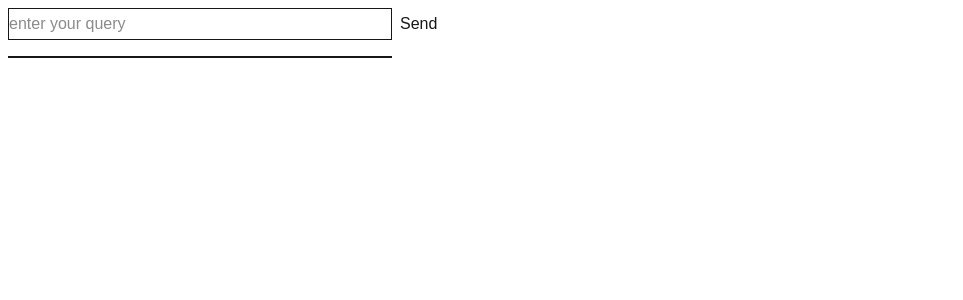
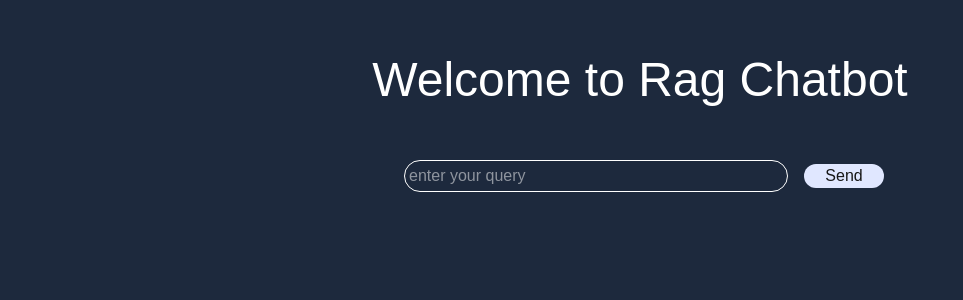
Before and after one commit to EshikaKumari0204/Chatbot-Project, a Next.js app: page /chatbox in a window 1280 px wide. Shown: the top 300 px of the page, without its empty margins (0-963 px from the left). Built offline with nearby package versions, Linux system fonts and the light colour scheme.

Commit message:
chatbot ready to be added with  rag

```diff
--- a/app/chatbox/page.jsx
+++ b/app/chatbox/page.jsx
@@ -1,20 +1,25 @@
 "use client"
 import ReactMarkdown from 'react-markdown'
 import { useState } from "react";
-import Loader from '@/components/loader';
+
 const chatbox=()=>{
   const [load,setload]=useState(false);
   const [message,setmessage]=useState("");
-  const [getans,setans]=useState("");
+  // const [getans,setans]=useState("");
+  const [chats,setchats]=useState([]);
   //get reply from ai
   const getreply=async()=>{
     if(!message.trim()){
       return ;
     }
+    //add the enterd query to the chat
+    const  newchat={sender:"user",text:message};
+    setchats((prev)=>[...prev,newchat]);
+
+  setload(true);
   //make api call
-  setload(true);
-  setans("");
-  try{const reply=await fetch("/api/chat",{
+  try{
+    const reply=await fetch("/api/chat",{
     method:"POST",
     headers:{
       "Content-Type":"text/plain"
@@ -23,21 +28,33 @@ const chatbox=()=>{
   })
   const response=await reply.text();
   //set the response
-  setans(response);
+
+  const botreply={sender:"bot",text:response};
+
+  setchats((prev)=>[...prev,botreply]);
    setmessage("");
 }catch(err){
   console.log("Error while fetching ",err);
-  setans("something went wrong");
+  setchats((prev)=>[...prev,{sender:"bot",text:"error getting response"}])
+  // setans("something went wrong");
 }
 finally{
   setload(false);
 }
 }
 return (
-  <div>
-    <input type="text" className="w-96 h-8 border-1 m-2"name="message" value={message} placeholder="enter your query" onChange={(e)=>setmessage(e.target.value)}/>
-    <button onClick={getreply}>Send</button>
-    {load?(<div className="flex justify-center items-center h-20"><Loader></Loader></div>): (<div className="w-96 h-auto border-1 m-2"><ReactMarkdown>{getans}</ReactMarkdown></div>)}
+  <div className="flex flex-col min-h-screen bg-slate-800 p-10">
+
+    <h1 className="text-white text-3xl md:text-5xl p-4 text-center mb-8">Welcome to Rag Chatbot </h1>
+    <div className="flex gap-2 justify-center items-center">
+    <input type="text" className="w-96 h-8 border-1 m-2 rounded-2xl px-1 border-white text-white"name="message" value={message} placeholder="enter your query" onChange={(e)=>setmessage(e.target.value)}/>
+    <button className="bg-indigo-100 rounded-2xl w-20  px-3  "onClick={getreply} disabled={load}>Send</button></div>
+    <div className="flex flex-col m-5 gap-5">
+     {chats.map((msg,i)=>(<div className={`p-2 font-bold text-black max-w-[90%] md:max-w-[75%] border-2 rounded-2xl w-fit ${msg.sender==="user"?"bg-indigo-100":"bg-amber-100 "}`} key={i}><ReactMarkdown>{msg.text}</ReactMarkdown></div>))}
+     {load && (<div className="text-white">Getting your response...</div>)}
+    </div>
+
+
   </div>)}
 export default chatbox;
 //react markdown for getting the response in proper html format
--- a/app/page.js
+++ b/app/page.js
@@ -3,8 +3,8 @@ import Link from "next/link";
 const Home=()=>{
   return (
 
-      <div class="w-screen h-screen bg-slate-900 flex flex-col gap-9 justify-center items-center p-5 ">
-      <div class="flex flex-col gap-2" >
+      <div className="w-screen h-screen bg-slate-900 flex flex-col gap-9 justify-center items-center p-5 ">
+      <div className="flex flex-col gap-2" >
       <h1 className="text-3xl md:text-4xl text-center  text-white">Hey welcome to Rag Chatbot</h1>
       {/* <h2 className="text-3xl md:text-4xl text-center  text-white">Ask Anything !!</h2> */}
 
@@ -14,9 +14,6 @@ const Home=()=>{
       <Link href="#"><button className="border-white border-2 bg-indigo-300  px-5 py-2.5 text-white rounded-3xl">Login</button></Link>
      <Link href="#"><button className="border-white border-2 bg-indigo-300  px-4 py-2.5 text-white rounded-3xl">Sign Up</button></Link>
      </div>
-
-
-
     </div>
   )
 }
```
